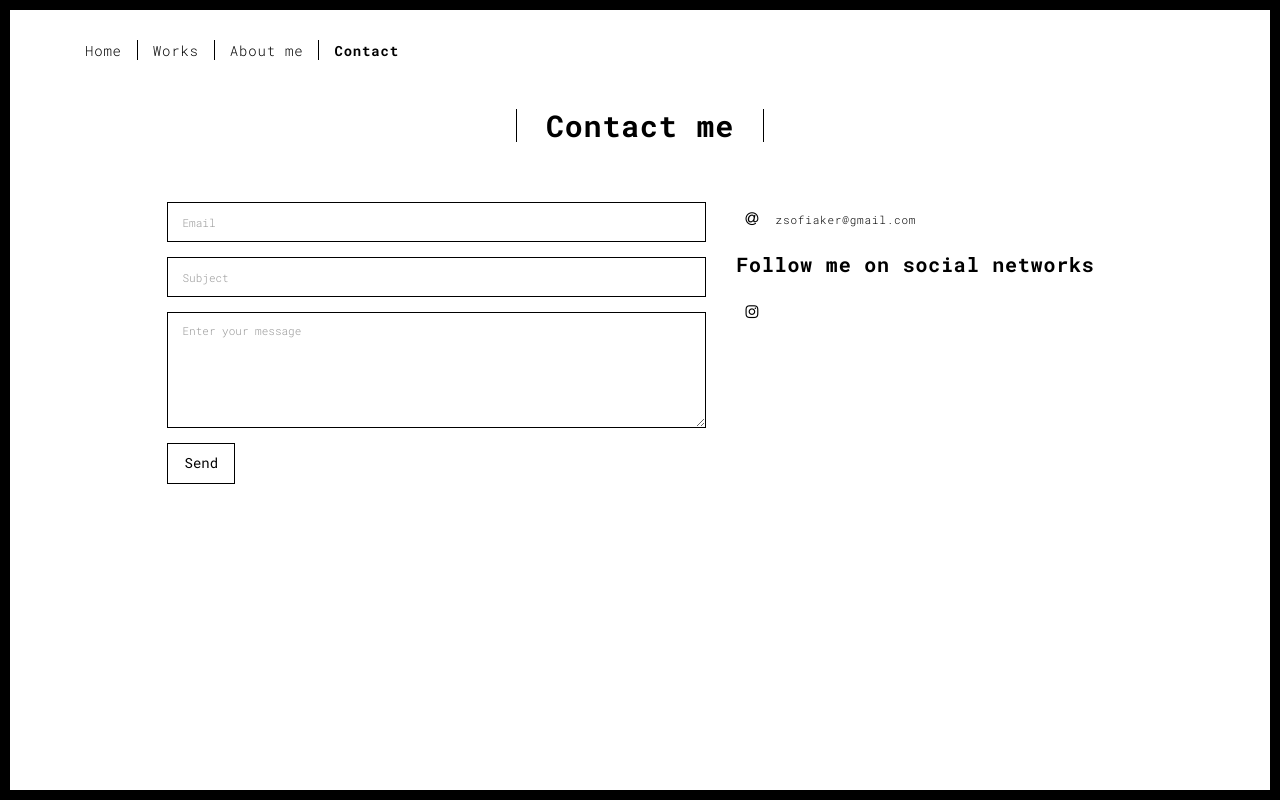
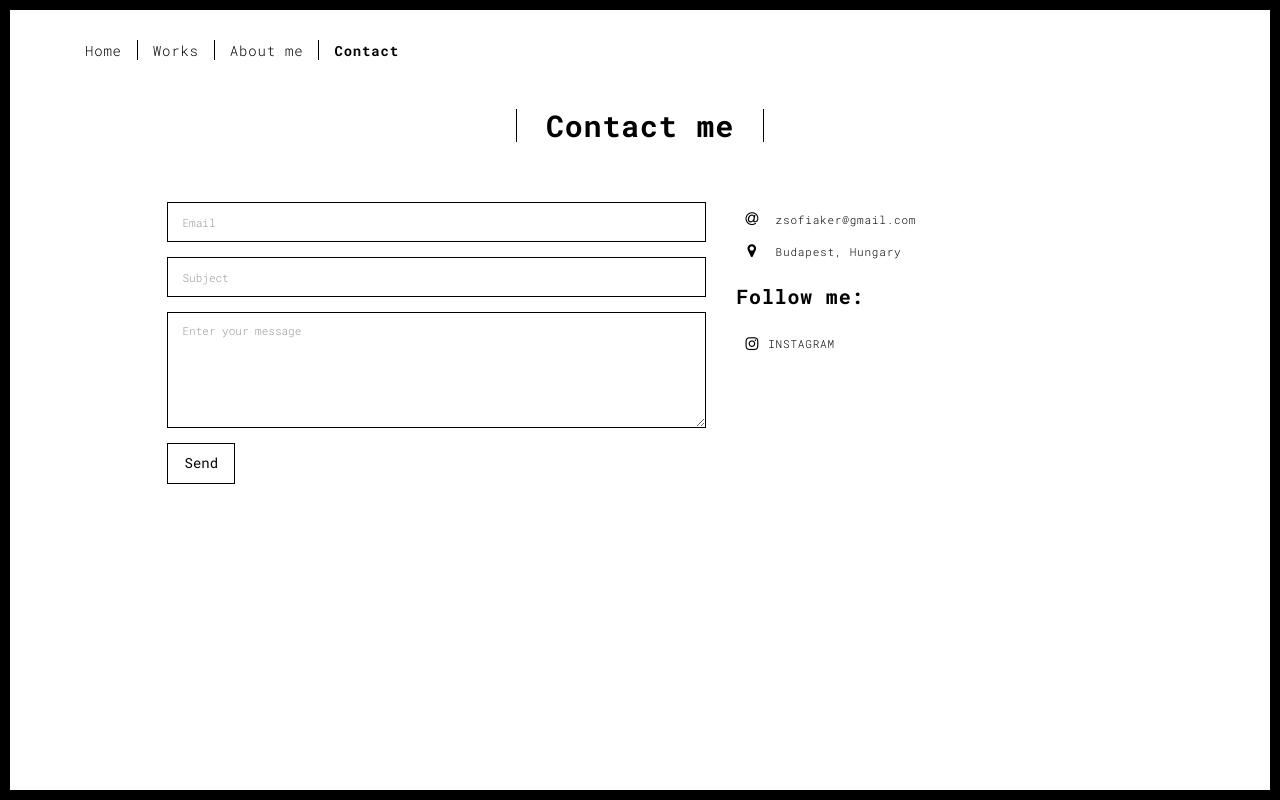
Before and after one commit to zsofiaker/zsofiaker, a plain HTML site: page contact.html in a window 1280 px wide. Drawn offline with Linux system fonts and the light colour scheme.

Commit message:
background

```diff
--- a/contact.html
+++ b/contact.html
@@ -87,23 +87,31 @@
                           </span>
                           zsofiaker@gmail.com
                         </li>
-                        <!--<li>
+                        <li>
                           <span class="fa-icon">
                             <i class="fa fa fa-map-marker" aria-hidden="true"></i>
                           </span>
-                          42 rue Moulbert 75016 Paris
-                        </li>-->
+                          Budapest, Hungary
+                        </li>
                       </ul>
-                      <h3>Follow me on social networks</h3>
+                      <h3>Follow me:</h3>
                       <!--<a href="http://www.facebook.com" title="" class="fa-icon">
                         <i class="fa fa-facebook"></i>
                       </a>
                       <a href="http://www.twitter.com" title="" class="fa-icon">
                         <i class="fa fa-twitter"></i>
                       </a>-->
-                      <a href="https://www.instagram.com/zsofalindarts/" title="" class="fa-icon">
-                        <i class="fa fa-instagram"></i>
-                      </a>
+                      <table>
+                        <tr>
+                          <td>
+                            <a href="https://www.instagram.com/zsofalindarts/" title="" class="fa-icon">
+                              <i class="fa fa-instagram"></i>
+                            </a>
+                          </td>
+                          <td>INSTAGRAM</td>
+                        </tr>
+                      </table>
+
 
                     </div>
                   </div>
```
Also changed, not shown: index.html (+1 -0 lines), main.3f6952e4.css.
